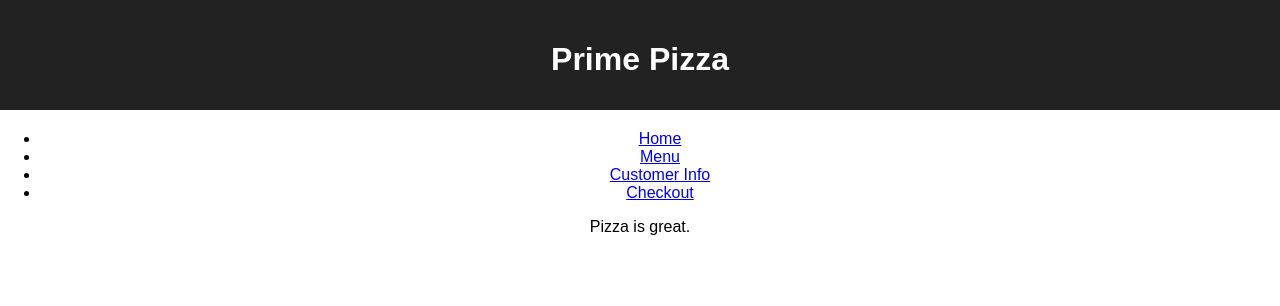
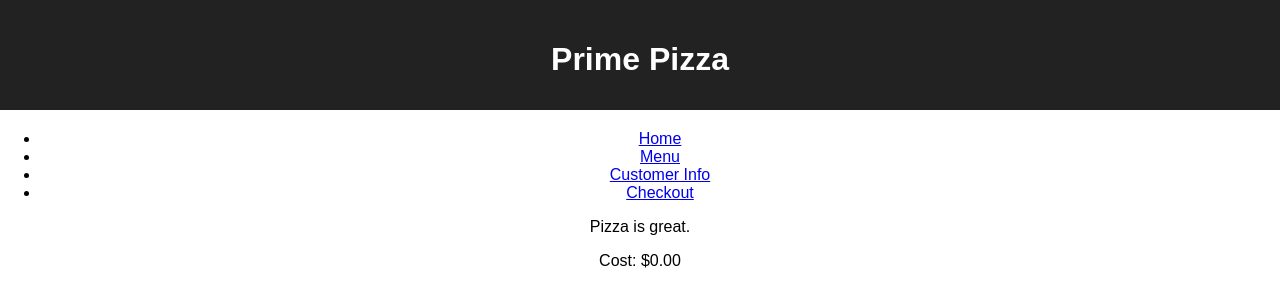
Before and after one commit to AshtonGasser/redux-pizza-parlor, a React (Create React App) app: page / in a window 1280 px wide. Shown: the top 306 px of the page. Built offline with nearby package versions, Linux system fonts and the light colour scheme.

Commit message:
cost-render

```diff
--- a/src/components/App/App.jsx
+++ b/src/components/App/App.jsx
@@ -12,6 +12,7 @@ import {
 
 import Customer from '../Customer/Customer.jsx'
 import Checkout from '../Checkout/Checkout.jsx'
+import TotalCost from '../TotalCost/TotalCost'
 
 
 function App() {
@@ -20,6 +21,7 @@ function App() {
       <div className="App">
         <header className="App-header">
           <h1 className="App-title">Prime Pizza</h1>
+
         </header>
         <nav>
           <ul>
@@ -41,7 +43,7 @@ function App() {
         {/* <img src='images/pizza_photo.png' /> */}
         <p>Pizza is great.</p>
 
-
+        <div> <TotalCost/> </div>
         <Route path="/menu-form">
           <MenuForm />
         </Route>
--- a/src/components/MenuItem/MenuItem.jsx
+++ b/src/components/MenuItem/MenuItem.jsx
@@ -17,7 +17,7 @@ function MenuItem({item}) {
       console.log('adding pizza with id of:', item.id);
     dispatch({
       type: "ADD_TO_CART",
-      payload: item.id,
+      payload: item,
     });
   }
 //   function handleRemove() {
--- /dev/null
+++ b/src/components/TotalCost/TotalCost.jsx
@@ -0,0 +1,21 @@
+import { useSelector } from "react-redux";
+
+
+function TotalCost () {
+    function calculateCost () {
+        const cart = useSelector((store) => store.cartReducer);
+        let cost = 0;
+        cart.forEach(item => {
+            cost += Number(item.price)
+        });
+    return cost.toLocaleString('en-US', {
+        style: 'currency',
+        currency: 'USD',
+      });
+    }
+    return (
+        <p>Cost: {calculateCost()}</p>
+    )
+}
+
+export default TotalCost
```
Also changed, not shown: src/index.js (+4 -4 lines).
